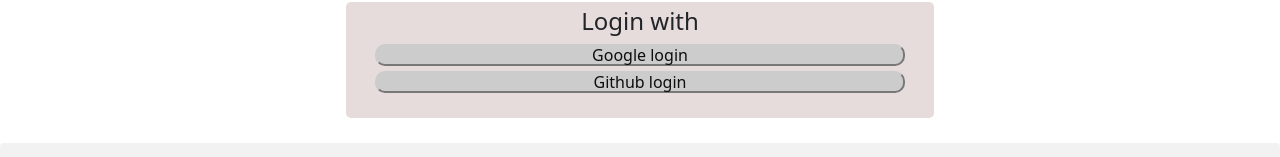
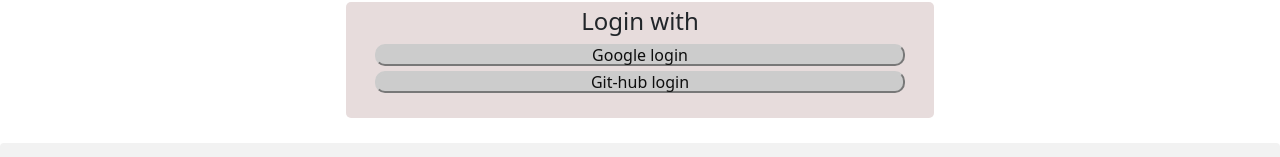
Before and after one commit to FerdowsAhmmed/food-valley, a React (Vite) app: page /login in a window 1280 px wide. Shown: the part 488-645 px from the top of the page. Built offline with nearby package versions, Linux system fonts and the light colour scheme; no server answers.

Commit message:
registered user can login their email and password successfully

```diff
--- a/src/component/Login/Login.jsx
+++ b/src/component/Login/Login.jsx
@@ -1,16 +1,16 @@
-import React from 'react';
+import React, { useState } from 'react';
 import './Login.css';
 import { Link } from 'react-router-dom';
-import { getAuth, signInWithPopup, GoogleAuthProvider, GithubAuthProvider } from "firebase/auth";
+import { getAuth, signInWithPopup, GoogleAuthProvider, signInWithEmailAndPassword } from "firebase/auth";
 import app from '../../firebase/firebase.config';
 
 const Login = () => {
+  const [error, setError] = useState('');
   const auth = getAuth(app);
-  const googleProvider = new GoogleAuthProvider();
-  const githubProvider = new GithubAuthProvider();
+  const provider = new GoogleAuthProvider();
 
   const handleGoogleSignIn = () => {
-    signInWithPopup(auth, googleProvider)
+    signInWithPopup(auth, provider)
       .then((result) => {
         const user = result.user;
         console.log(user);
@@ -20,22 +20,30 @@
       });
   };
 
-  const handleGithubSignIn = () => {
-    signInWithPopup(auth, githubProvider)
-      .then((result) => {
-        const user = result.user;
+  const handleFormSubmit = (event) => {
+    event.preventDefault();
+    const email = event.target.email.value;
+    const password = event.target.password.value;
+    signInWithEmailAndPassword(auth, email, password)
+      .then((userCredential) => {
+        const user = userCredential.user;
         console.log(user);
+        setError('');
       })
       .catch((error) => {
-        console.log(error);
+        const errorCode = error.code;
+        const errorMessage = error.message;
+        console.log(errorCode, errorMessage);
+        setError(errorMessage);
       });
   };
 
   return (
     <section>
       <div>
-        <form>
+        <form onSubmit={handleFormSubmit}>
           <h2>Login Form</h2>
+          {error && <div className="error-message">{error}</div>}
           <div className="container">
             <label><b>Email</b></label>
             <input type="email" placeholder="Enter Email" name="email" required />
@@ -52,7 +60,7 @@
         <div className='auto-login'>
           <h4> Login with</h4>
           <button onClick={handleGoogleSignIn}>Google login</button> <br />
-          <button onClick={handleGithubSignIn}>Github login</button>
+          <button>Git-hub login</button>
         </div>
       </div>
     </section>
```
